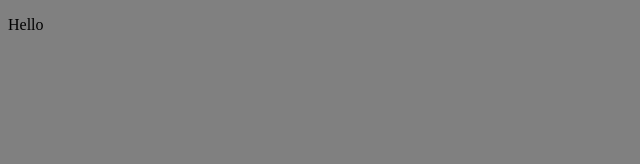
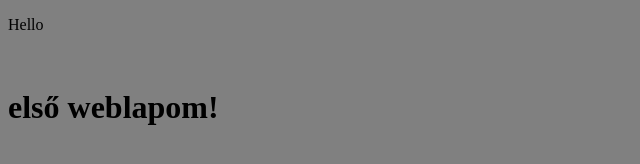
Before and after one commit to NGaborka/githubfeladat1, a plain HTML site: page index.html in a window 1280 px wide. Shown: the whole page, without its empty margins (0-640 px from the left). Drawn offline with Linux system fonts and the light colour scheme.

Commit message:
Update index.html

```diff
--- a/index.html
+++ b/index.html
@@ -1,25 +1,17 @@
 <!DOCTYPE html>
 <html>
 <head>
-
 <style>
-
     body
       {
-
         background-color: grey;
-
       }
-
 </style>
-
 <body>
 
 <p>Hello</p>
-
+<br>
+<h1>első weblapom!</h1>
 </body>
-
 </head>
-
-
 </html>
```
